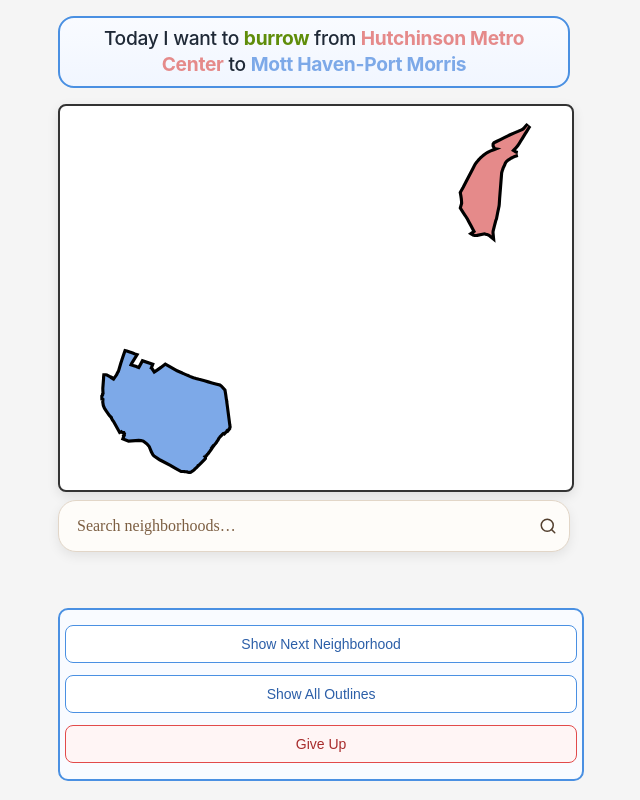
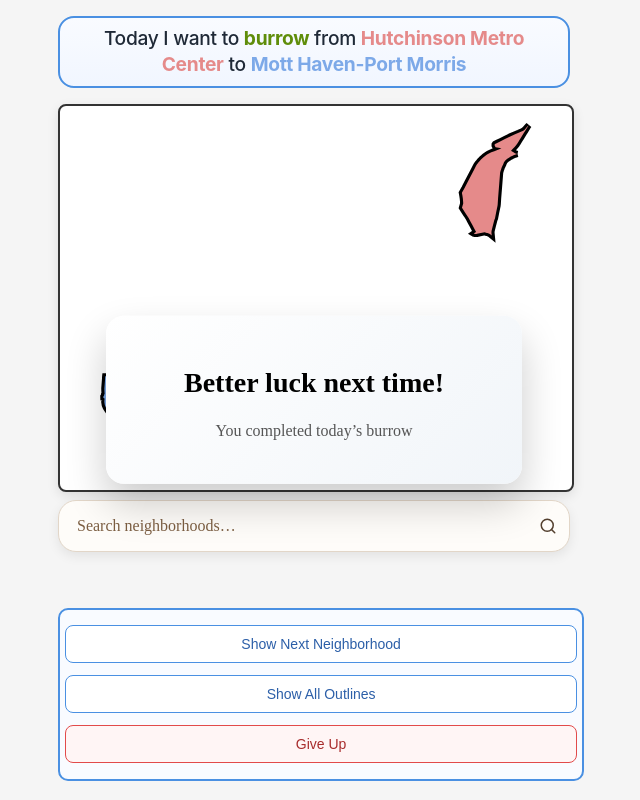
Before and after one commit to dylanolk/NYCDLE, a React (Vite) app in the folder app/: page / in a window 1280 px wide. Shown: the whole page, without its empty margins (326-966 px from the left). Built offline with nearby package versions, Linux system fonts and the light colour scheme.

Commit message:
feat: logic for displaying info screen

```diff
--- a/app/src/components/App.tsx
+++ b/app/src/components/App.tsx
@@ -11,6 +11,7 @@ import { Header } from './Header.tsx';
 import { LoseScreen } from './LoseScreen.tsx';
 import { initGA, logPageView } from "../analytics.tsx";
 import { Route, Routes, useLocation } from "react-router-dom";
+import { InfoScreen } from './InfoScreen';
 
 export enum ColorCodes {
   Good = "green",
@@ -40,6 +41,14 @@ export function App() {
 }
 
 function AppInner() {
+  const [showInfoScreen, setShowInfoScreen] = useState(()=> {
+    try {
+      const saved = localStorage.getItem('gameState')
+      return saved ? false : true
+    }catch{
+      return true
+    }
+  })
   const [neighborhoods, setNeighborhoods] = useState<any[]>([]);
   const [neighborhoodsDict, setNeighborhoodsDict] = useState({});
   const [gameState, setGameState] = useState(()=>{
@@ -285,6 +294,7 @@ function AppInner() {
         <SearchBar neighborhoods={neighborhoods} addNeighborhood={addNeighborhood} />
         <EndScreen endScreenVisible={endScreenVisible} onClose={() => setEndScreenVisible(false)} colorTracker={gameState.color_tracker} />
         <LoseScreen gaveUp={gaveUp} onClose={() => setGaveUp(false)} colorTracker={gameState.color_tracker} />
+        <InfoScreen showInfoScreen={showInfoScreen}onClose={() => setShowInfoScreen(false)} />
 
       </div>
       <div style ={{    width: window.innerWidth <= 820 ? "90%" : "40%"}}>
--- /dev/null
+++ b/app/src/components/InfoScreen.tsx
@@ -0,0 +1,52 @@
+import { Description, Dialog, DialogPanel, DialogTitle } from '@headlessui/react'
+import React, { useEffect, useState } from 'react'
+import { Copy, Check } from 'lucide-react'
+import confetti from 'canvas-confetti'
+import { ColorCodes } from './App'
+
+type InfoScreenProps = {
+    onClose: () => void
+    showInfoScreen: boolean
+}
+
+const emoji_dict = {
+    green: '🟩',
+    red: '🟥',
+    orange: '🟧',
+    grey: '⬜'
+}
+
+export function InfoScreen({ showInfoScreen, onClose,  }: InfoScreenProps) {
+    const [copied, setCopied] = useState(false)
+
+    return (
+        <Dialog open={showInfoScreen} onClose={onClose}>
+            <DialogPanel
+                style={{
+                    position: 'fixed',
+                    top: '50%',
+                    left: '50%',
+                    transform: 'translate(-50%, -50%)',
+                    width: '360px',
+                    background: 'linear-gradient(135deg, #ffffff, #f1f5f9)',
+                    padding: '28px',
+                    borderRadius: '18px',
+                    boxShadow: '0 20px 40px rgba(0,0,0,0.2)',
+                    textAlign: 'center',
+                }}
+            >
+                <DialogTitle style={{ fontSize: '28px', fontWeight: 800 }}>
+                    Better luck next time!
+                </DialogTitle>
+
+                <Description style={{ color: '#555', marginBottom: '16px' }}>
+                    You completed today’s burrow
+                </Description>
+
+
+
+
+            </DialogPanel>
+        </Dialog>
+    )
+}
```
